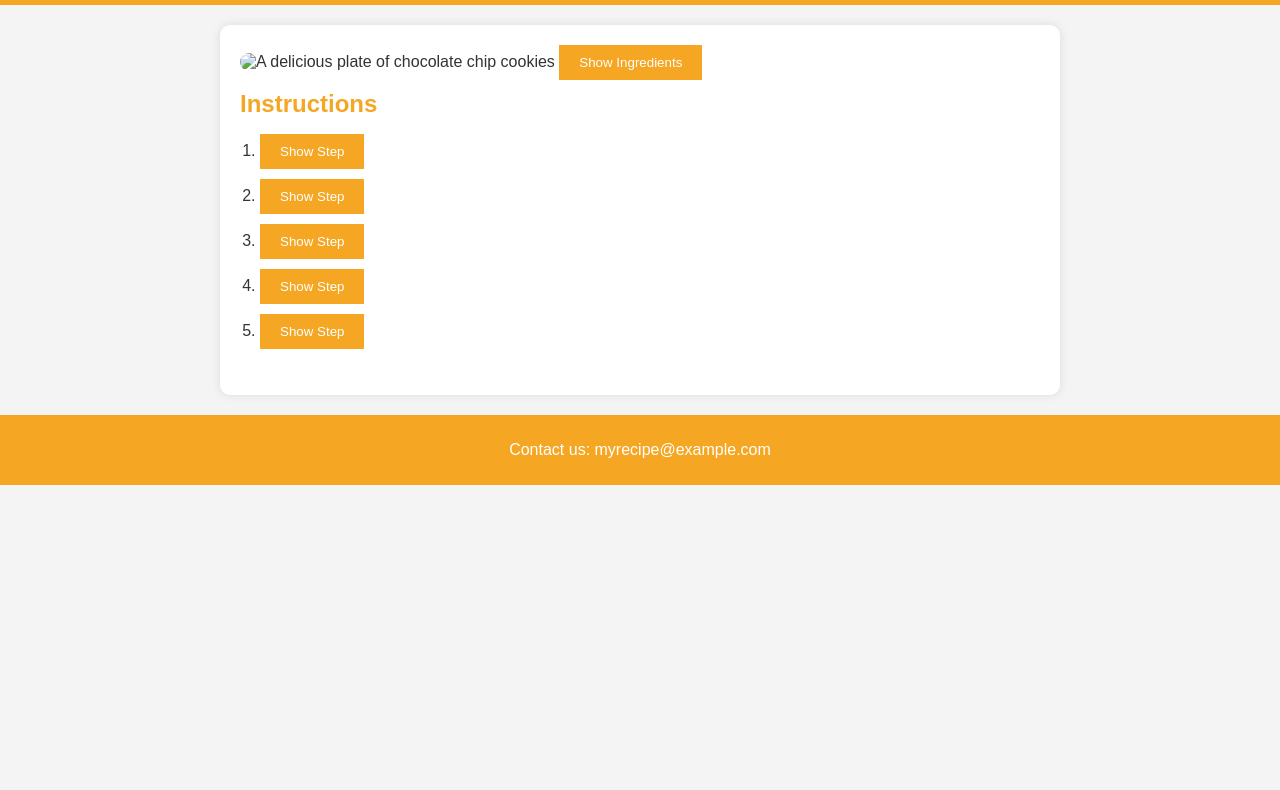
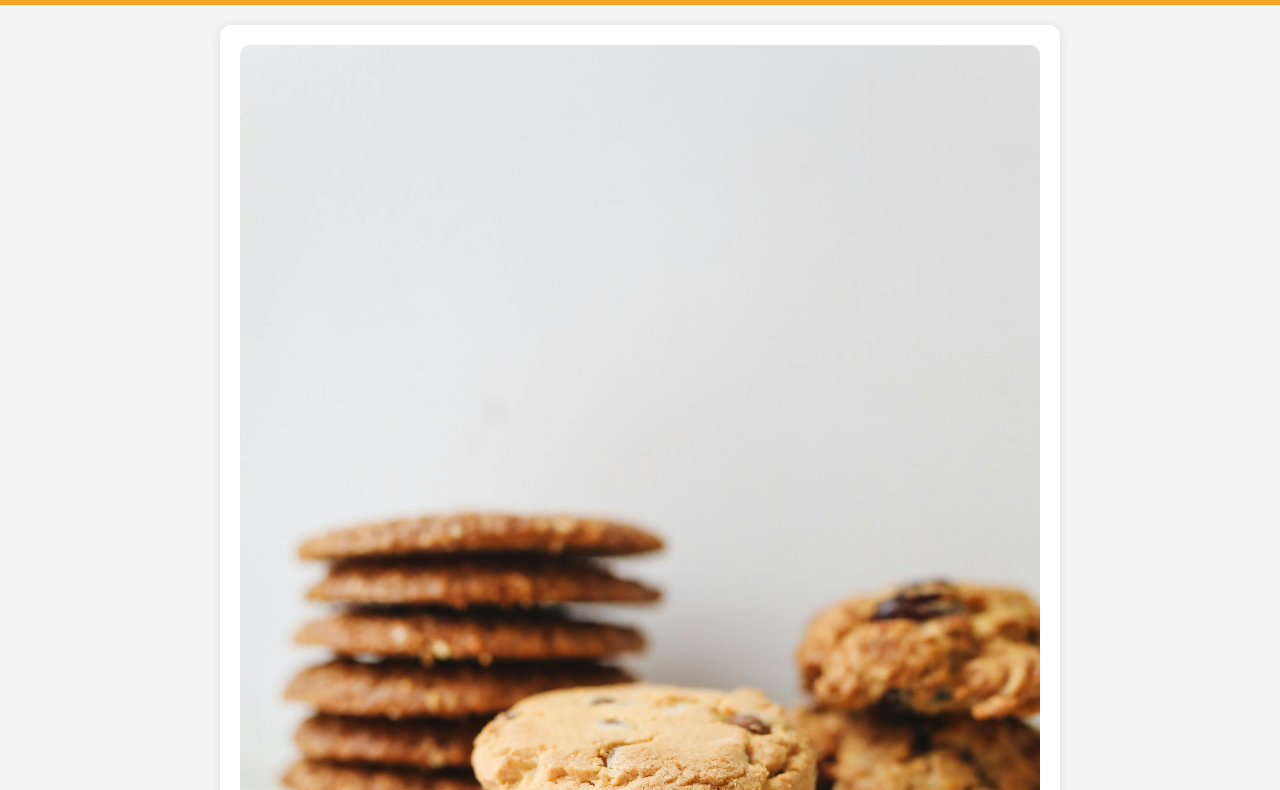
Before and after one commit to AfuneFreddy/Chocolatechip.github.io, a plain HTML site: page index.html in a window 1280 px wide. Shown: the part 72-862 px from the top of the page. Before the commit the page ends 800 px from the top, so only its background shows below. Drawn offline with Linux system fonts and the light colour scheme.

Commit message:
Update index.html
adding image to the website

```diff
--- a/index.html
+++ b/index.html
@@ -71,7 +71,7 @@
     <!-- Main Content -->
     <main>
         <!-- Recipe Image -->
-        <img src="cookie_image.jpg" alt="A delicious plate of chocolate chip cookies" style="width:100%; border-radius:10px;">
+        <img src="pexels-polina-tankilevitch-4110541.jpg" alt="A delicious plate of chocolate chip cookies" style="width:100%; border-radius:10px;">
 
         <!-- Toggle Button for Ingredients -->
         <button id="toggleIngredients">Show Ingredients</button>
```
